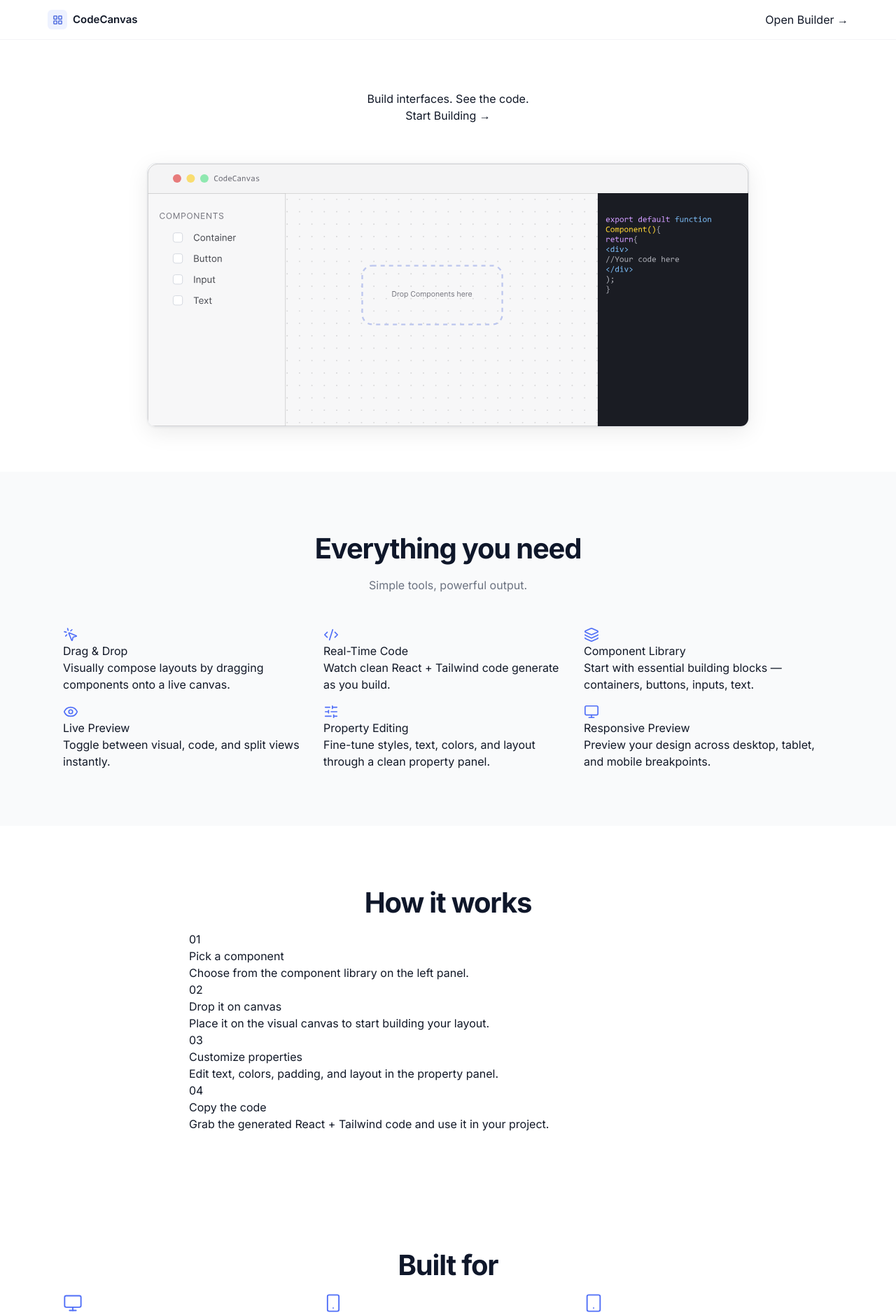
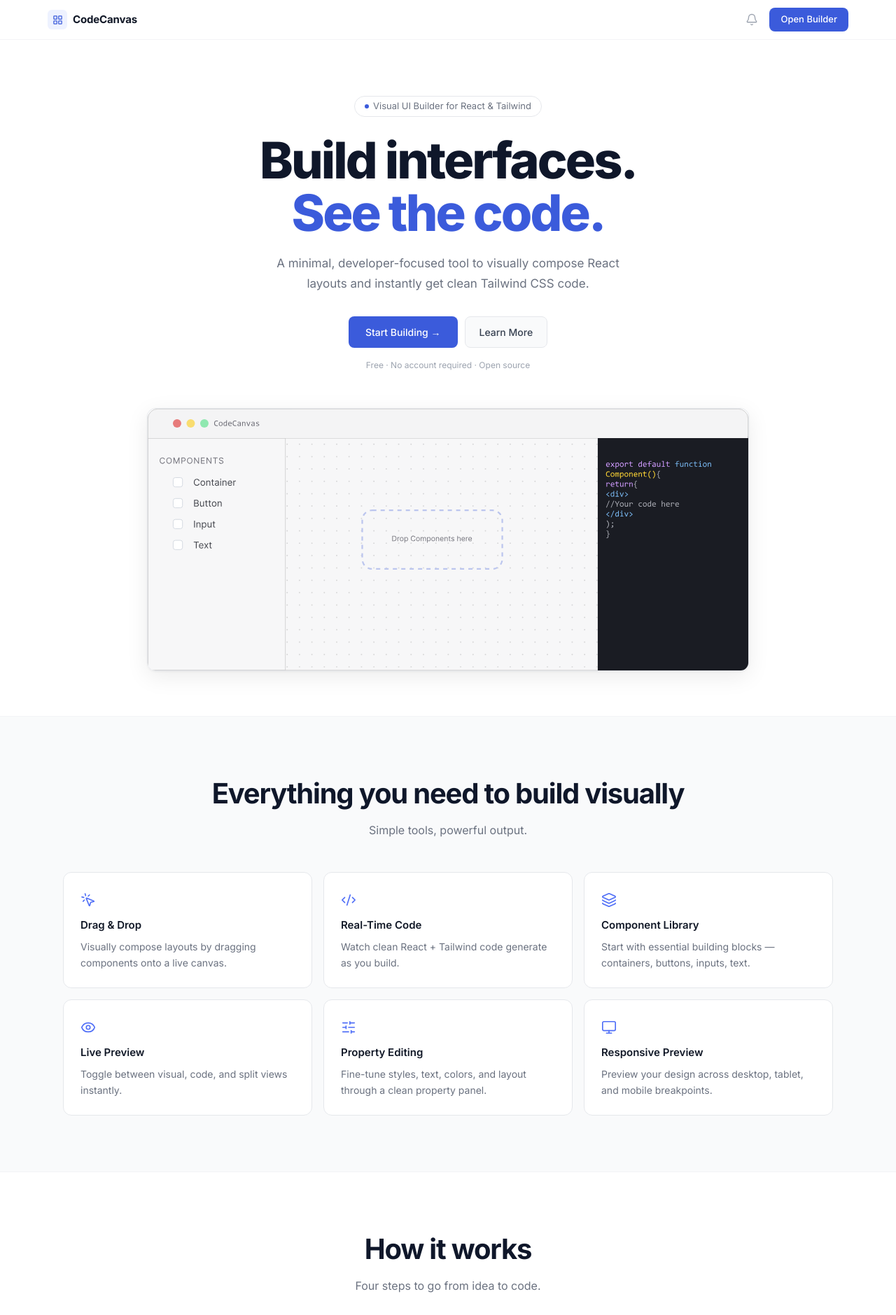
Before and after one commit to Dyukta/CodeCanvas, a React (Vite) app: page / in a window 1280 px wide. Shown: the top 1879 px of the page at 70% size. Built offline with nearby package versions, Linux system fonts and the light colour scheme.

Commit message:
homepage fixed

```diff
--- a/src/components/layout/PanelLayout.tsx
+++ b/src/components/layout/PanelLayout.tsx
@@ -1,20 +1,20 @@
 import { useBuilderStore } from '../../store/useBuilderStore'
 import ComponentPanel from '../builder/ComponentPanel'
-import Canvas from '../canvas/Canvas'
-import CodePanel from '../codegen/CodePanel'
-import PropertyPanel from '../panels/PropertyPanel'
+import Canvas         from '../canvas/Canvas'
+import CodePanel      from '../codegen/CodePanel'
+import PropertyPanel  from '../panels/PropertyPanel'
 
 interface Props { dark: boolean }
 
 export default function PanelLayout({ dark }: Props) {
   const { viewMode } = useBuilderStore()
 
-  const border = dark ? '#1E293B' : '#F3F4F6'
-  const bg = dark ? '#0F172A' : '#ffffff'
+  const border  = dark ? '#1E293B' : '#F3F4F6'
+  const bg      = dark ? '#0F172A' : '#ffffff'
   const textMut = dark ? '#64748B' : '#9CA3AF'
 
   const showCanvas = viewMode !== 'code'
-  const showCode = viewMode !== 'visual'
+  const showCode   = viewMode !== 'visual'
 
   return (
     <div style={{ display: 'flex', flex: 1, overflow: 'hidden' }}>
@@ -22,69 +22,43 @@ export default function PanelLayout({ dark }: Props) {
       <ComponentPanel dark={dark} />
 
       {showCanvas && (
-        <div style={{ flex: 1, display: 'flex', minWidth: 0 }}>
+        <div style={{ flex: 1, display: 'flex', minWidth: 0, overflow: 'hidden' }}>
           <Canvas dark={dark} />
         </div>
       )}
 
       {showCode && (
-        <div
-          style={{
-            width: viewMode === 'code' ? '100%' : 340,
-            borderLeft: `1px solid ${border}`,
-            display: 'flex',
+        <div style={{
+          width:       viewMode === 'code' ? 'calc(100% - 220px - 260px)' : 340,
+          borderLeft:  `1px solid ${border}`,
+          display:     'flex',
           flexDirection: 'column',
-          }}
-        >
-          <div style={{ flex: 1, overflow: 'hidden' }}>
+          overflow:    'hidden',
+          flexShrink:  0,
+        }}>
           <CodePanel />
         </div>
+      )}
 
-          {viewMode === 'split' && (
-            <div
-              style={{
-                height: 300,
-                borderTop: `1px solid ${border}`,
-                background: bg,
-                display: 'flex',
+
+      <div style={{
+        width:       260,
+        flexShrink:  0,
+        borderLeft:  `1px solid ${border}`,
+        background:  bg,
+        display:     'flex',
         flexDirection: 'column',
-              }}
-            >
-              <div style={{ padding: '10px 16px', borderBottom: `1px solid ${border}` }}>
-                <span style={{ fontSize: 11, fontWeight: 700, color: textMut }}>
+        overflow:    'hidden',
+      }}>
+        <div style={{ padding: '10px 16px', borderBottom: `1px solid ${border}`, flexShrink: 0 }}>
+          <span style={{ fontSize: 11, fontWeight: 700, color: textMut, letterSpacing: '0.06em', textTransform: 'uppercase' }}>
             Properties
           </span>
         </div>
-
         <div style={{ flex: 1, overflowY: 'auto' }}>
           <PropertyPanel dark={dark} />
         </div>
       </div>
-          )}
-        </div>
-      )}
-
-      {viewMode === 'visual' && (
-        <div
-          style={{
-            width: 260,
-            borderLeft: `1px solid ${border}`,
-            background: bg,
-            display: 'flex',
-            flexDirection: 'column',
-          }}
-        >
-          <div style={{ padding: '10px 16px', borderBottom: `1px solid ${border}` }}>
-            <span style={{ fontSize: 11, fontWeight: 700, color: textMut }}>
-              Properties
-            </span>
-          </div>
-
-          <div style={{ flex: 1, overflowY: 'auto' }}>
-            <PropertyPanel dark={dark} />
-          </div>
-        </div>
-      )}
 
     </div>
   )
--- a/src/pages/HomePage.tsx
+++ b/src/pages/HomePage.tsx
@@ -1,148 +1,290 @@
 import { useRef } from 'react'
 import { useNavigate } from 'react-router-dom'
 import {
-  MousePointerClick,
-  Code2,
-  Layers,
-  Eye,
-  SlidersHorizontal,
-  Monitor,
-  Smartphone,
-  Tablet,
-  LayoutGrid,
+  MousePointerClick, Code2, Layers, Eye,
+  SlidersHorizontal, Monitor, Smartphone,
+  Tablet, LayoutGrid, Bell,
 } from 'lucide-react'
 import { useInView } from '../hooks/useInView'
 import BuilderPreview from '../components/BuilderPreview'
 
+// ── constants ──────────────────────────────────────────────────────────────
 const IC = '#4F6EF7'
 const IS = 1.8
 
 const FEATURES = [
-  { Icon: () => <MousePointerClick size={22} color={IC} strokeWidth={IS} />, title: 'Drag & Drop', desc: 'Visually compose layouts by dragging components onto a live canvas.' },
-  { Icon: () => <Code2 size={22} color={IC} strokeWidth={IS} />, title: 'Real-Time Code', desc: 'Watch clean React + Tailwind code generate as you build.' },
-  { Icon: () => <Layers size={22} color={IC} strokeWidth={IS} />, title: 'Component Library', desc: 'Start with essential building blocks — containers, buttons, inputs, text.' },
-  { Icon: () => <Eye size={22} color={IC} strokeWidth={IS} />, title: 'Live Preview', desc: 'Toggle between visual, code, and split views instantly.' },
-  { Icon: () => <SlidersHorizontal size={22} color={IC} strokeWidth={IS} />, title: 'Property Editing', desc: 'Fine-tune styles, text, colors, and layout through a clean property panel.' },
-  { Icon: () => <Monitor size={22} color={IC} strokeWidth={IS} />, title: 'Responsive Preview', desc: 'Preview your design across desktop, tablet, and mobile breakpoints.' },
+  { Icon: () => <MousePointerClick size={22} color={IC} strokeWidth={IS} />, title: 'Drag & Drop',        desc: 'Visually compose layouts by dragging components onto a live canvas.'          },
+  { Icon: () => <Code2             size={22} color={IC} strokeWidth={IS} />, title: 'Real-Time Code',     desc: 'Watch clean React + Tailwind code generate as you build.'                    },
+  { Icon: () => <Layers            size={22} color={IC} strokeWidth={IS} />, title: 'Component Library',  desc: 'Start with essential building blocks — containers, buttons, inputs, text.'   },
+  { Icon: () => <Eye               size={22} color={IC} strokeWidth={IS} />, title: 'Live Preview',       desc: 'Toggle between visual, code, and split views instantly.'                     },
+  { Icon: () => <SlidersHorizontal size={22} color={IC} strokeWidth={IS} />, title: 'Property Editing',   desc: 'Fine-tune styles, text, colors, and layout through a clean property panel.' },
+  { Icon: () => <Monitor           size={22} color={IC} strokeWidth={IS} />, title: 'Responsive Preview', desc: 'Preview your design across desktop, tablet, and mobile breakpoints.'         },
 ]
 
 const STEPS = [
-  { n: '01', title: 'Pick a component', desc: 'Choose from the component library on the left panel.' },
-  { n: '02', title: 'Drop it on canvas', desc: 'Place it on the visual canvas to start building your layout.' },
-  { n: '03', title: 'Customize properties', desc: 'Edit text, colors, padding, and layout in the property panel.' },
-  { n: '04', title: 'Copy the code', desc: 'Grab the generated React + Tailwind code and use it in your project.' },
+  { n: '01', title: 'Pick a component',     desc: 'Choose from the component library on the left panel.'               },
+  { n: '02', title: 'Drop it on canvas',    desc: 'Place it on the visual canvas to start building your layout.'       },
+  { n: '03', title: 'Customize properties', desc: 'Edit text, colors, padding, and layout in the property panel.'     },
+  { n: '04', title: 'Copy the code',        desc: 'Grab the generated React + Tailwind code and use it in your project.' },
 ]
 
 const BUILT_FOR = [
-  { Icon: () => <Monitor size={28} color={IC} strokeWidth={1.6} />, title: 'Rapid Prototyping', desc: 'Quickly mock up layouts before writing production code.' },
-  { Icon: () => <Smartphone size={28} color={IC} strokeWidth={1.6} />, title: 'Learning React', desc: 'Understand component structure and Tailwind classes visually.' },
-  { Icon: () => <Tablet size={28} color={IC} strokeWidth={1.6} />, title: 'Design Handoff', desc: 'Bridge the gap between design mockups and code implementation.' },
+  { Icon: () => <Monitor    size={28} color={IC} strokeWidth={1.6} />, title: 'Rapid Prototyping', desc: 'Quickly mock up layouts before writing production code.'        },
+  { Icon: () => <Smartphone size={28} color={IC} strokeWidth={1.6} />, title: 'Learning React',    desc: 'Understand component structure and Tailwind classes visually.'  },
+  { Icon: () => <Tablet     size={28} color={IC} strokeWidth={1.6} />, title: 'Design Handoff',    desc: 'Bridge the gap between design mockups and code implementation.' },
 ]
 
-const sectionHeading = {
-  fontSize: 'clamp(1.8rem, 3.5vw, 2.5rem)',
-  fontWeight: 700,
-  letterSpacing: '-0.03em',
-  color: '#0F172A',
-  textAlign: 'center' as const,
-  marginBottom: 10,
-}
-
-const sectionSub = {
-  fontSize: 16,
-  color: '#6B7280',
-  textAlign: 'center' as const,
-  marginBottom: 48,
-}
-
+// ── component ──────────────────────────────────────────────────────────────
 export default function HomePage() {
   const navigate = useNavigate()
 
-  const featRef = useRef<HTMLDivElement>(null)
+  const featRef  = useRef<HTMLDivElement>(null)
   const stepsRef = useRef<HTMLDivElement>(null)
   const builtRef = useRef<HTMLDivElement>(null)
 
-  const featIn = useInView(featRef)
+  const featIn  = useInView(featRef)
   const stepsIn = useInView(stepsRef)
   const builtIn = useInView(builtRef)
 
+  // ── shared tokens ────────────────────────────────────────────────────────
+  const sectionHeading: React.CSSProperties = {
+    fontSize: 'clamp(1.8rem, 3.5vw, 2.5rem)',
+    fontWeight: 700, letterSpacing: '-0.03em',
+    color: '#0F172A', textAlign: 'center', marginBottom: 10,
+  }
+  const sectionSub: React.CSSProperties = {
+    fontSize: 16, color: '#6B7280',
+    textAlign: 'center', marginBottom: 48,
+  }
+  const cardBase: React.CSSProperties = {
+    background: '#ffffff', border: '1px solid #E5E7EB',
+    borderRadius: 12, padding: '28px 24px 24px',
+    transition: 'box-shadow 0.2s',
+  }
+
   return (
     <div style={{ fontFamily: 'Inter, sans-serif', background: '#ffffff', color: '#111827', overflowX: 'hidden' }}>
-      <header style={{ position: 'sticky', top: 0, background: '#fff', borderBottom: '1px solid #F3F4F6' }}>
+
+      <style>{`
+        @keyframes fadeUp {
+          from { opacity: 0; transform: translateY(16px); }
+          to   { opacity: 1; transform: translateY(0); }
+        }
+        .a0 { animation: fadeUp 0.55s ease 0.00s both; }
+        .a1 { animation: fadeUp 0.55s ease 0.12s both; }
+        .a2 { animation: fadeUp 0.55s ease 0.22s both; }
+        .a3 { animation: fadeUp 0.55s ease 0.32s both; }
+        .a4 { animation: fadeUp 0.55s ease 0.44s both; }
+
+        .fc { opacity: 0; transform: translateY(12px); transition: opacity 0.5s ease, transform 0.5s ease, box-shadow 0.2s; }
+        .fc.in { opacity: 1; transform: translateY(0); }
+        .fc:hover { box-shadow: 0 4px 20px rgba(0,0,0,0.07) !important; }
+
+        .sc { opacity: 0; transform: translateY(10px); transition: opacity 0.5s ease, transform 0.5s ease; }
+        .sc.in { opacity: 1; transform: translateY(0); }
+
+        .bc { opacity: 0; transform: translateY(12px); transition: opacity 0.5s ease, transform 0.5s ease, box-shadow 0.2s; }
+        .bc.in { opacity: 1; transform: translateY(0); }
+        .bc:hover { box-shadow: 0 4px 20px rgba(0,0,0,0.07) !important; }
+
+        .btn-primary {
+          display: inline-flex; align-items: center; gap: 6px;
+          padding: 11px 24px; font-size: 14px; font-weight: 500;
+          color: #fff; background: #3B5BDB; border: none; border-radius: 8px;
+          cursor: pointer; font-family: Inter, sans-serif;
+          transition: background 0.15s, transform 0.15s;
+        }
+        .btn-primary:hover { background: #3451C7; transform: translateY(-1px); }
+
+        .btn-ghost {
+          display: inline-flex; align-items: center; gap: 6px;
+          padding: 11px 20px; font-size: 14px; font-weight: 500;
+          color: #374151; background: #F9FAFB;
+          border: 1px solid #E5E7EB; border-radius: 8px;
+          cursor: pointer; font-family: Inter, sans-serif;
+          transition: background 0.15s;
+        }
+        .btn-ghost:hover { background: #F3F4F6; }
+
+        .nav-btn {
+          display: inline-flex; align-items: center;
+          padding: 7px 16px; font-size: 13px; font-weight: 500;
+          color: #fff; background: #3B5BDB; border: none; border-radius: 8px;
+          cursor: pointer; font-family: Inter, sans-serif;
+          transition: background 0.15s;
+        }
+        .nav-btn:hover { background: #3451C7; }
+
+        @media (max-width: 900px) {
+          .feat-grid  { grid-template-columns: 1fr 1fr !important; }
+          .built-grid { grid-template-columns: 1fr 1fr !important; }
+        }
+        @media (max-width: 560px) {
+          .feat-grid  { grid-template-columns: 1fr !important; }
+          .built-grid { grid-template-columns: 1fr !important; }
+          .hero-btns  { flex-direction: column; align-items: center; }
+        }
+      `}</style>
+
+      {/* ── NAV ── */}
+      <header style={{ position: 'sticky', top: 0, zIndex: 50, background: 'rgba(255,255,255,0.95)', backdropFilter: 'blur(12px)', borderBottom: '1px solid #F3F4F6' }}>
         <div style={{ maxWidth: 1200, margin: '0 auto', padding: '0 28px', height: 56, display: 'flex', justifyContent: 'space-between', alignItems: 'center' }}>
           <a href="/" style={{ display: 'flex', alignItems: 'center', gap: 8, textDecoration: 'none' }}>
             <div style={{ width: 28, height: 28, borderRadius: 6, background: '#EEF2FF', display: 'flex', alignItems: 'center', justifyContent: 'center' }}>
-              <LayoutGrid size={15} color="#3B5BDB" />
+              <LayoutGrid size={15} color="#3B5BDB" strokeWidth={2} />
             </div>
-            <span style={{ fontWeight: 600, fontSize: 15 }}>CodeCanvas</span>
+            <span style={{ fontWeight: 700, fontSize: 15, color: '#111827', letterSpacing: '-0.01em' }}>CodeCanvas</span>
           </a>
-
-          <button onClick={() => navigate('/builder')}>
-            Open Builder →
-          </button>
+          <div style={{ display: 'flex', alignItems: 'center', gap: 10 }}>
+            <button style={{ background: 'none', border: 'none', cursor: 'pointer', padding: 6, color: '#9CA3AF', display: 'flex', alignItems: 'center' }}>
+              <Bell size={18} strokeWidth={1.8} />
+            </button>
+            <button className="nav-btn" onClick={() => navigate('/builder')}>
+              Open Builder
+            </button>
+          </div>
         </div>
       </header>
 
-      <section style={{ padding: '72px 28px 64px', textAlign: 'center' }}>
-        <h1>Build interfaces. See the code.</h1>
+      {/* ── HERO ── */}
+      <section style={{ padding: '80px 28px 64px', textAlign: 'center' }}>
+        <div style={{ maxWidth: 680, margin: '0 auto' }}>
 
-        <button onClick={() => navigate('/builder')}>
-          Start Building →
-        </button>
+          {/* badge */}
+          <div className="a0" style={{ marginBottom: 24 }}>
+            <span style={{ display: 'inline-flex', alignItems: 'center', gap: 6, fontSize: 13, color: '#6B7280', border: '1px solid #E5E7EB', borderRadius: 20, padding: '4px 14px' }}>
+              <span style={{ width: 6, height: 6, borderRadius: '50%', background: '#3B5BDB', display: 'inline-block' }} />
+              Visual UI Builder for React &amp; Tailwind
+            </span>
+          </div>
 
-        <div style={{ maxWidth: 860, margin: '56px auto 0' }}>
+          {/* headline */}
+          <h1 className="a1" style={{ fontSize: 'clamp(2.8rem, 7vw, 4.5rem)', fontWeight: 800, letterSpacing: '-0.04em', lineHeight: 1.05, marginBottom: 20 }}>
+            <span style={{ color: '#0F172A', display: 'block' }}>Build interfaces.</span>
+            <span style={{ color: '#3B5BDB', display: 'block' }}>See the code.</span>
+          </h1>
+
+          {/* subtitle */}
+          <p className="a2" style={{ fontSize: 17, color: '#6B7280', lineHeight: 1.7, maxWidth: 500, margin: '0 auto 32px' }}>
+            A minimal, developer-focused tool to visually compose React layouts
+            and instantly get clean Tailwind CSS code.
+          </p>
+
+          {/* CTAs */}
+          <div className="a3 hero-btns" style={{ display: 'flex', gap: 10, justifyContent: 'center', flexWrap: 'wrap' }}>
+            <button className="btn-primary" onClick={() => navigate('/builder')}>
+              Start Building →
+            </button>
+            <a href="#features" className="btn-ghost">
+              Learn More
+            </a>
+          </div>
+
+          <p className="a4" style={{ fontSize: 12, color: '#9CA3AF', marginTop: 16 }}>
+            Free · No account required · Open source
+          </p>
+        </div>
+
+        {/* builder preview */}
+        <div className="a4" style={{ maxWidth: 860, margin: '52px auto 0' }}>
           <BuilderPreview />
         </div>
       </section>
 
-      <section id="features" style={{ background: '#F9FAFB', padding: '80px 28px' }}>
+      {/* ── FEATURES ── */}
+      <section id="features" style={{ background: '#F9FAFB', borderTop: '1px solid #F3F4F6', borderBottom: '1px solid #F3F4F6', padding: '80px 28px' }}>
         <div ref={featRef} style={{ maxWidth: 1100, margin: '0 auto' }}>
-          <h2 style={sectionHeading}>Everything you need</h2>
+          <h2 style={sectionHeading}>Everything you need to build visually</h2>
           <p style={sectionSub}>Simple tools, powerful output.</p>
 
-          <div style={{ display: 'grid', gridTemplateColumns: 'repeat(3, 1fr)', gap: 16 }}>
-            {FEATURES.map((f) => (
-              <div key={f.title} style={{ opacity: featIn ? 1 : 0.6 }}>
-                <f.Icon />
-                <h3>{f.title}</h3>
-                <p>{f.desc}</p>
+          <div className="feat-grid" style={{ display: 'grid', gridTemplateColumns: 'repeat(3, 1fr)', gap: 16 }}>
+            {FEATURES.map((f, i) => (
+              <div
+                key={f.title}
+                className={`fc${featIn ? ' in' : ''}`}
+                style={{ ...cardBase, transitionDelay: featIn ? `${i * 0.07}s` : '0s' }}
+              >
+                <div style={{ marginBottom: 14 }}><f.Icon /></div>
+                <h3 style={{ fontSize: 15, fontWeight: 600, color: '#111827', marginBottom: 7 }}>{f.title}</h3>
+                <p style={{ fontSize: 14, color: '#6B7280', lineHeight: 1.65, margin: 0 }}>{f.desc}</p>
               </div>
             ))}
           </div>
         </div>
       </section>
 
-      <section style={{ padding: '80px 28px' }}>
+      {/* ── HOW IT WORKS ── */}
+      <section style={{ padding: '80px 28px', borderBottom: '1px solid #F3F4F6' }}>
         <div ref={stepsRef} style={{ maxWidth: 740, margin: '0 auto' }}>
           <h2 style={sectionHeading}>How it works</h2>
+          <p style={sectionSub}>Four steps to go from idea to code.</p>
 
-          {STEPS.map((s) => (
-            <div key={s.n} style={{ opacity: stepsIn ? 1 : 0.6 }}>
-              <div>{s.n}</div>
-              <div>
-                <h3>{s.title}</h3>
-                <p>{s.desc}</p>
-              </div>
-            </div>
-          ))}
-        </div>
-      </section>
-
-      <section style={{ padding: '80px 28px' }}>
-        <div ref={builtRef} style={{ maxWidth: 1100, margin: '0 auto' }}>
-          <h2 style={sectionHeading}>Built for</h2>
-
-          <div style={{ display: 'grid', gridTemplateColumns: 'repeat(3, 1fr)', gap: 16 }}>
-            {BUILT_FOR.map((b) => (
-              <div key={b.title} style={{ opacity: builtIn ? 1 : 0.6 }}>
-                <b.Icon />
-                <h3>{b.title}</h3>
-                <p>{b.desc}</p>
+          <div style={{ display: 'flex', flexDirection: 'column', gap: 12 }}>
+            {STEPS.map((s, i) => (
+              <div
+                key={s.n}
+                className={`sc${stepsIn ? ' in' : ''}`}
+                style={{
+                  transitionDelay: stepsIn ? `${i * 0.09}s` : '0s',
+                  display: 'flex', alignItems: 'flex-start', gap: 20,
+                  background: '#fff', border: '1px solid #E5E7EB',
+                  borderRadius: 12, padding: '20px 24px',
+                }}
+              >
+                <span style={{ fontSize: 22, fontWeight: 700, color: '#D1D5DB', minWidth: 40, lineHeight: 1.3, fontFamily: 'monospace', flexShrink: 0 }}>
+                  {s.n}
+                </span>
+                <div>
+                  <h3 style={{ fontSize: 15, fontWeight: 600, color: '#111827', marginBottom: 5 }}>{s.title}</h3>
+                  <p style={{ fontSize: 14, color: '#6B7280', lineHeight: 1.65, margin: 0 }}>{s.desc}</p>
+                </div>
               </div>
             ))}
           </div>
         </div>
       </section>
+
+      {/* ── BUILT FOR ── */}
+      <section style={{ padding: '80px 28px' }}>
+        <div ref={builtRef} style={{ maxWidth: 1100, margin: '0 auto' }}>
+          <h2 style={{ ...sectionHeading, marginBottom: 48 }}>Built for</h2>
+
+          <div className="built-grid" style={{ display: 'grid', gridTemplateColumns: 'repeat(3, 1fr)', gap: 16 }}>
+            {BUILT_FOR.map((b, i) => (
+              <div
+                key={b.title}
+                className={`bc${builtIn ? ' in' : ''}`}
+                style={{
+                  transitionDelay: builtIn ? `${i * 0.1}s` : '0s',
+                  ...cardBase,
+                  display: 'flex', flexDirection: 'column', alignItems: 'center',
+                  textAlign: 'center', padding: '40px 28px 32px',
+                }}
+              >
+                <div style={{ width: 64, height: 64, borderRadius: 14, background: '#EEF2FF', display: 'flex', alignItems: 'center', justifyContent: 'center', marginBottom: 18 }}>
+                  <b.Icon />
+                </div>
+                <h3 style={{ fontSize: 16, fontWeight: 600, color: '#111827', marginBottom: 8 }}>{b.title}</h3>
+                <p style={{ fontSize: 14, color: '#6B7280', lineHeight: 1.65, margin: 0, maxWidth: 240 }}>{b.desc}</p>
+              </div>
+            ))}
+          </div>
+        </div>
+      </section>
+
+      {/* ── FOOTER ── */}
+      <footer style={{ borderTop: '1px solid #F3F4F6', padding: '20px 28px' }}>
+        <div style={{ maxWidth: 1200, margin: '0 auto', display: 'flex', alignItems: 'center', justifyContent: 'space-between', flexWrap: 'wrap', gap: 12 }}>
+          <a href="/" style={{ display: 'flex', alignItems: 'center', gap: 8, textDecoration: 'none' }}>
+            <div style={{ width: 24, height: 24, borderRadius: 6, background: '#EEF2FF', display: 'flex', alignItems: 'center', justifyContent: 'center' }}>
+              <LayoutGrid size={13} color="#3B5BDB" strokeWidth={2} />
+            </div>
+            <span style={{ fontWeight: 600, fontSize: 13.5, color: '#111827' }}>CodeCanvas</span>
+          </a>
+          <p style={{ fontSize: 13, color: '#9CA3AF' }}>Built for developers who learn by building.</p>
+        </div>
+      </footer>
+
     </div>
   )
 }
--- a/src/store/useBuilderStore.ts
+++ b/src/store/useBuilderStore.ts
@@ -56,7 +56,7 @@ function commit(
 }
 
 
-interface Store {
+export interface Store {
   tree:        UIElement[]
   selectedId:  string | null
   viewMode:    ViewMode
```
Lines whose indentation alone changed are shown as unchanged.
